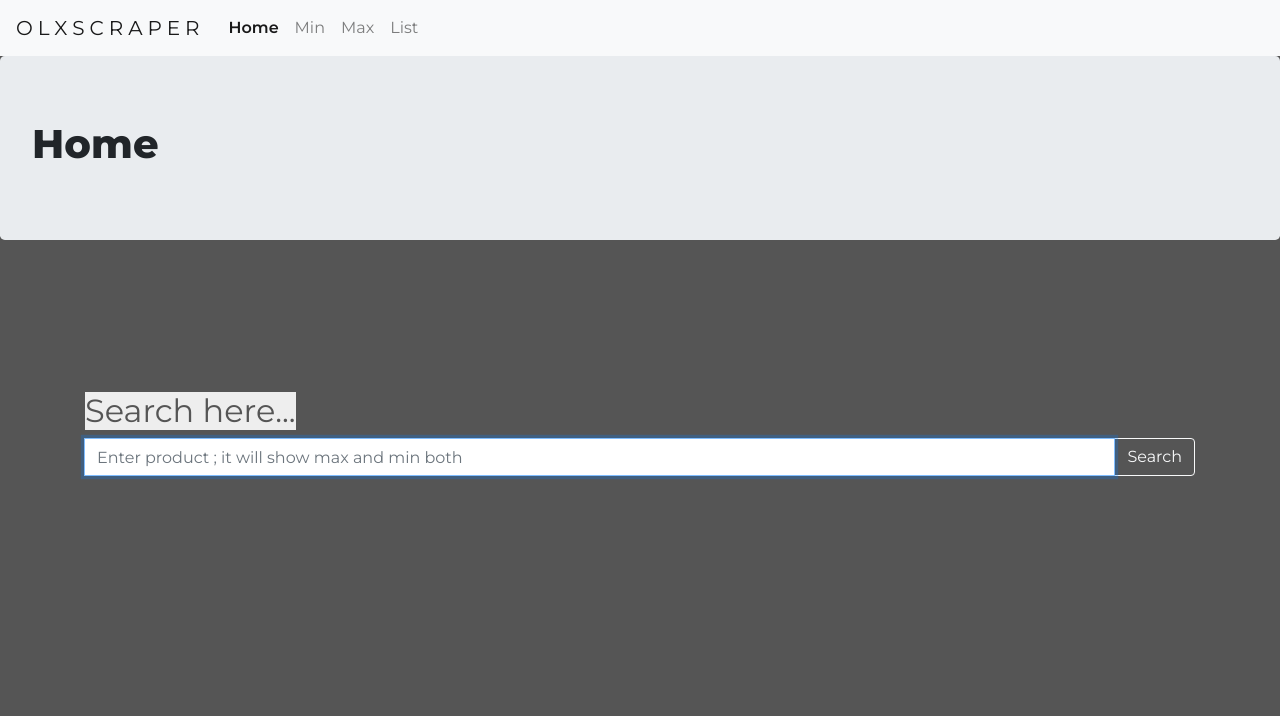
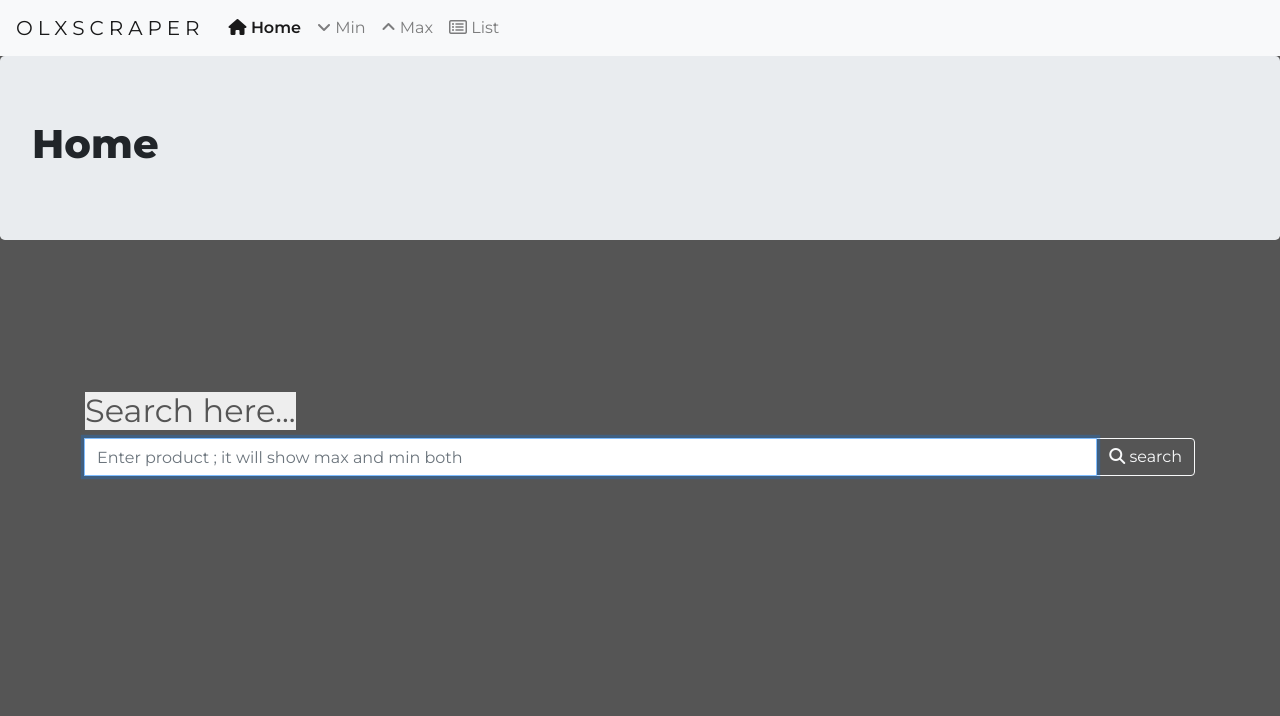
Before and after one commit to whodanyalahmed/OLXScraper, a Django app: page / in a window 1280 px wide. Shown: the top 716 px of the page. Run offline with Django 3.2, Linux system fonts and the light colour scheme; some libraries are stand-ins or nearby versions.

Commit message:
menu icons added

```diff
--- a/scraper/templates/base.html
+++ b/scraper/templates/base.html
@@ -46,16 +46,16 @@ function intonew(i){
   <div class="collapse navbar-collapse" id="navbarNav">
     <ul class="navbar-nav">
       <li class="nav-item active">
-        <a class="nav-link" href="/">Home <span class="sr-only">(current)</span></a>
+        <a class="nav-link" href="/"><i class="fas fa-home"></i> Home <span class="sr-only">(current)</span></a>
       </li>
       <li class="nav-item">
-        <a class="nav-link" href="/min">Min <span class="sr-only"></span></a>
+        <a class="nav-link" href="/min"><i class="fas fa-angle-down"></i> Min <span class="sr-only"></span></a>
       </li>
       <li class="nav-item">
-        <a class="nav-link" href="/max">Max <span class="sr-only"></span></a>
+        <a class="nav-link" href="/max"><i class="fas fa-angle-up"></i> Max <span class="sr-only"></span></a>
       </li>
       <li class="nav-item">
-        <a class="nav-link" href="/list">List <span class="sr-only"></span></a>
+        <a class="nav-link" href="/list"><i class="far fa-list-alt"></i> List <span class="sr-only"></span></a>
       </li>
     </ul>
   </div>
--- a/scraper/templates/index.html
+++ b/scraper/templates/index.html
@@ -23,7 +23,8 @@ intonew(0);
         <input type="hidden" class="form-control" name="title" value="Home" />
         <input type="text" class="form-control" placeholder="Enter product ; it will show max and min both" name="url" autofocus aria-label="url" aria-describedby="button-addon2" autocomplete=off>
         <div class="input-group-append">
-            <input type="submit" name="submit" class="btn btn-outline-light"  id="button-addon2" value="Search"  />
+            <button name="submit" class=" btn btn-outline-light" id="button-addon2" ><i class="fas fa-search"></i> search</button>
+            {% comment %} <input type="submit" name="submit" class=" btn btn-outline-light"  id="button-addon2" value="Search"  /> {% endcomment %}
         </div>
     </div>
 </form>
--- a/scraper/templates/list.html
+++ b/scraper/templates/list.html
@@ -20,7 +20,8 @@ intonew(3);
     <div class="input-group mb-3">
         <input type="text" class="form-control" placeholder="Enter product ; it will show list" name="url" autofocus aria-label="url" aria-describedby="button-addon2" autocomplete=off>
         <div class="input-group-append">
-            <input type="submit" name="submit" class="btn btn-outline-light"  id="button-addon2" value="Search"  />
+            <button name="submit" class=" btn btn-outline-light" id="button-addon2" ><i class="fas fa-search"></i> search</button>
+            {% comment %} <input type="submit" name="submit" class="btn btn-outline-light"  id="button-addon2" value="Search"  /> {% endcomment %}
         </div>
     </div>
 </form>
--- a/scraper/templates/max.html
+++ b/scraper/templates/max.html
@@ -21,7 +21,8 @@ intonew(2);
         <input type="hidden" class="form-control" name="title" value="Maximum" id="titletohide" />
         <input type="text" class="form-control" placeholder="Enter product ; it will show max " name="url" autofocus aria-label="url" aria-describedby="button-addon2" autocomplete=off>
         <div class="input-group-append">
-            <input type="submit" name="submit" class="btn btn-outline-light"  id="button-addon2" value="Search"  />
+            <button name="submit" class=" btn btn-outline-light" id="button-addon2" ><i class="fas fa-search"></i> search</button>
+            {% comment %} <input type="submit" name="submit" class="btn btn-outline-light"  id="button-addon2" value="Search"  /> {% endcomment %}
         </div>
     </div>
 </form>
--- a/scraper/templates/min.html
+++ b/scraper/templates/min.html
@@ -22,7 +22,8 @@ intonew(1);
         <input type="hidden" class="form-control" name="title" value="Minimum" />
         <input type="text" class="form-control" placeholder="Enter product ; it will show only min" name="url" autofocus aria-label="url" aria-describedby="button-addon2" autocomplete=off>
         <div class="input-group-append">
-            <input type="submit" name="submit" class="btn btn-outline-light"  id="button-addon2" value="Search"  />
+            <button name="submit" class=" btn btn-outline-light" id="button-addon2" ><i class="fas fa-search"></i> search</button>
+            {% comment %} <input type="submit" name="submit" class="btn btn-outline-light"  id="button-addon2" value="Search"  /> {% endcomment %}
         </div>
     </div>
 </form>
```
Also changed, not shown: requirements.txt (+0 -22 lines).
